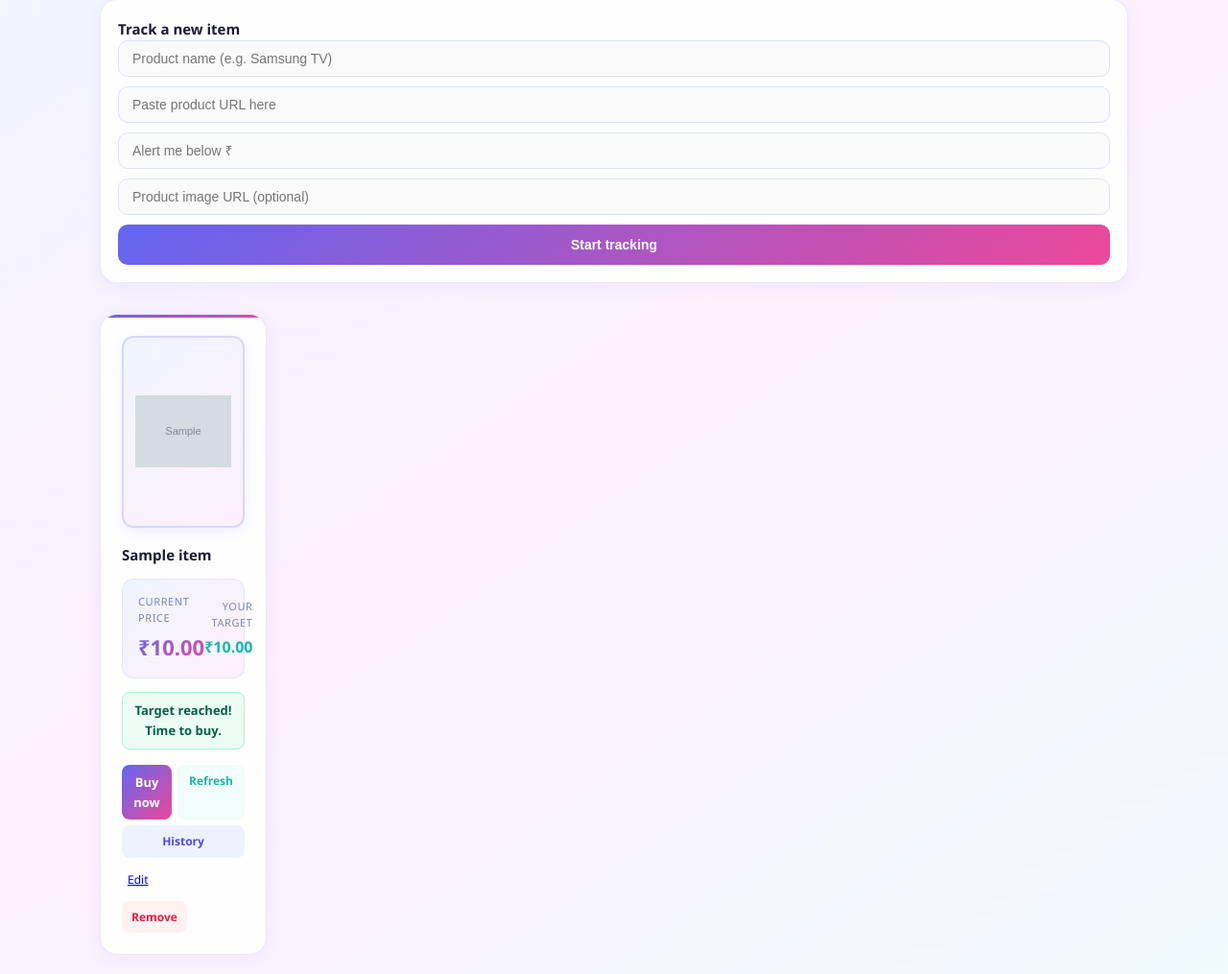
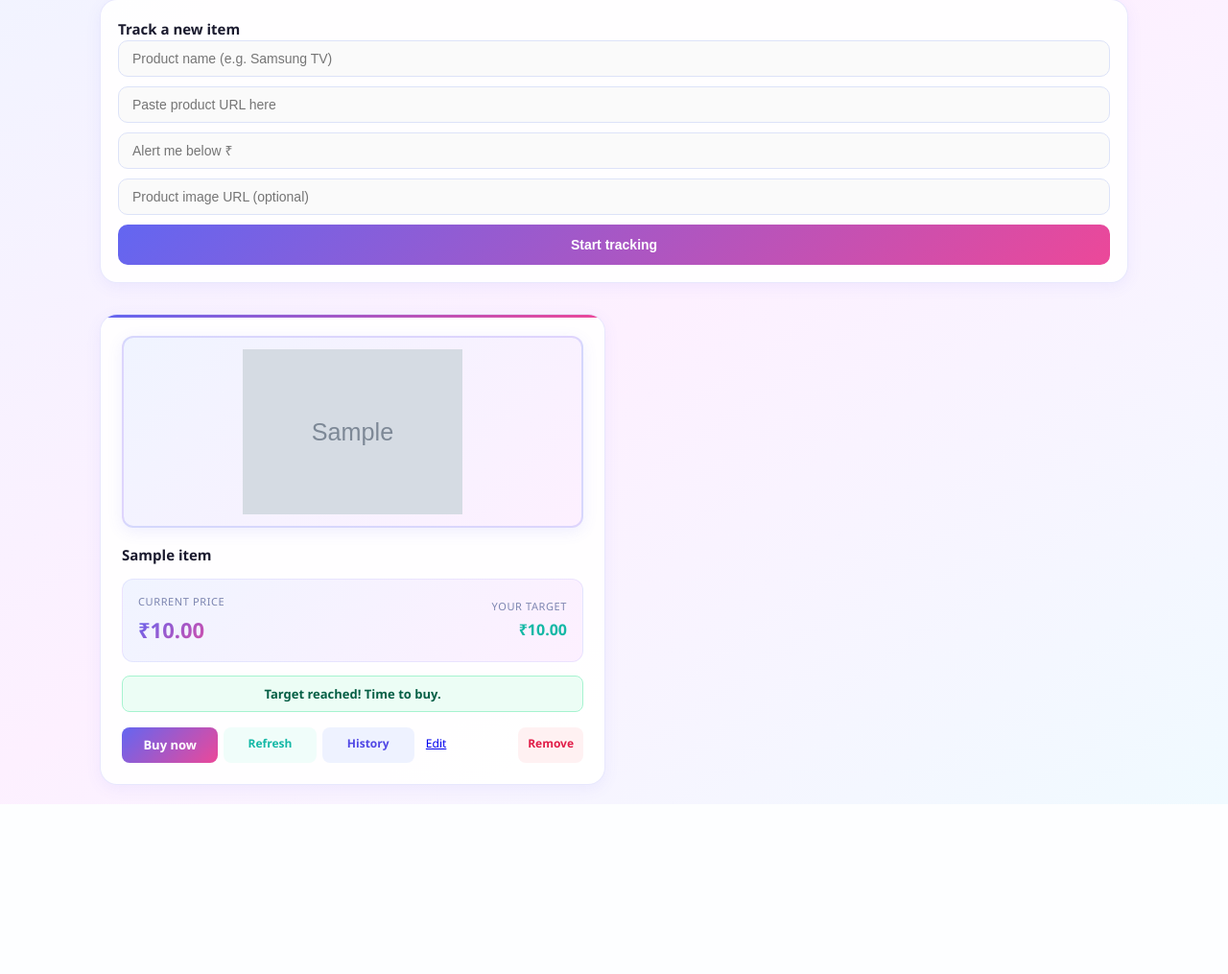
Before and after one commit to Panda-Chuhii/price-tracker, a Flask app: page / in a window 1280 px wide. Shown: the part 123-1138 px from the top of the page at 96% size. After the commit the page ends 961 px from the top, so only its background shows below. Run offline with Flask 3, Linux system fonts and the light colour scheme; a user stored in the database is signed in; tables that the repository leaves empty hold one stand-in row (values such as "Sample post"); grey boxes marked "Sample" are stand-in pictures.

Commit message:
fix grid inline style

```diff
--- a/templates/dashboard.html
+++ b/templates/dashboard.html
@@ -15,7 +15,7 @@
 </div>
 
 {% if items %}
-  <div class="items-grid">
+  <div style="display:grid;grid-template-columns:repeat(2,1fr);gap:18px;align-items:start;">
     {% for item in items %}
     <div class="item-card">
 
```
